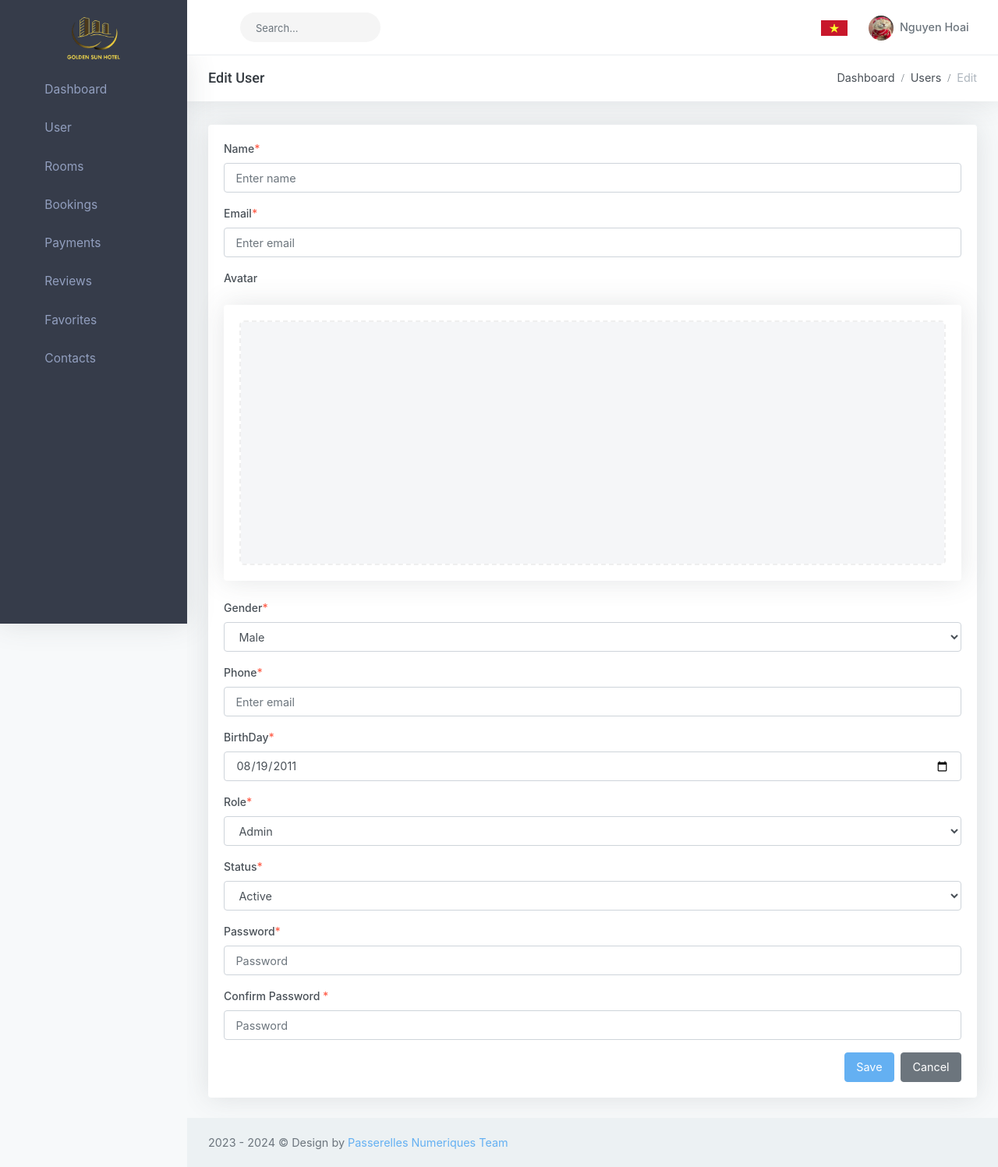
After one commit to nguyenhoai0302/hotel_management, a PHP site: template views/admin/users/update.view.php in a window 1280 px wide. The commit adds this page. Shown: the whole page at 78% size. Run offline with PHP 8.4, Linux system fonts and the light colour scheme; the template is opened without the code that fills it, so the values that code supplies are empty; some web fonts are replaced.

Commit message:
update code dashboard, users

```diff
--- /dev/null
+++ b/views/admin/users/update.view.php
@@ -0,0 +1,129 @@
+<?php
+require 'views/admin/partials/header.view.php'
+?>
+<body class="left-side-menu-dark topbar-light">
+<div id="wrapper">
+    <?php
+    require 'views/admin/partials/topbar.view.php'
+    ?>
+    <?php
+    include 'views/admin/partials/sidebar.view.php';
+    ?>
+    <div class="content-page">
+        <div class="content">
+            <div class="container-fluid">
+                <div class="row">
+                    <div class="col-12">
+                        <div class="page-title-box">
+                            <div class="page-title-right">
+                                <ol class="breadcrumb m-0">
+                                    <li class="breadcrumb-item"><a href="admin.php">Dashboard</a></li>
+                                    <li class="breadcrumb-item"><a href="admin.php?controller=users&action=list">Users</a></li>
+                                    <li class="breadcrumb-item active">Edit</li>
+                                </ol>
+                            </div>
+                            <h4 class="page-title">Edit User</h4>
+                        </div>
+                    </div>
+                </div>
+                <div class="row">
+                    <div class="col-12">
+                        <div class="card-box">
+
+                            <div class="row">
+                                <div class="col-lg-12">
+                                    <div>
+                                        <form method="POST" action="#" class="parsley-examples" data-parsley-validate=""
+                                              novalidate="" enctype="multipart/form-data">
+                                            <div class="form-group">
+                                                <label for="name">Name<span class="text-danger">*</span></label>
+                                                <input type="text" name="name" parsley-trigger="change" required=""
+                                                       placeholder="Enter name" class="form-control" id="name">
+                                            </div>
+                                            <div class="form-group">
+                                                <label for="email">Email<span class="text-danger">*</span></label>
+                                                <input type="email" name="email" parsley-trigger="change" required=""
+                                                       placeholder="Enter email" class="form-control" id="email">
+                                            </div>
+                                            <div class="form-group">
+                                                <label for="emailAddress">Avatar</label>
+                                            </div>
+                                            <div class="row">
+                                                <div class="col-sm-12">
+                                                    <div class="card-box">
+                                                        <input type="file" class="dropify" data-height="300" name="avatar" data-default-file="assets/uploads/users/<?php echo $oldUser['avatar'] ?>"  />
+                                                    </div>
+                                                </div>
+                                            </div>
+                                            <div class="form-group">
+                                                <label for="gender">Gender<span class="text-danger">*</span></label>
+                                                <select class="form-control" id="gender" name="gender">
+                                                    <option value="1">Male</option>
+                                                    <option value="2">Female</option>
+                                                </select>
+                                            </div>
+                                            <div class="form-group">
+                                                <label for="phone">Phone<span class="text-danger">*</span></label>
+                                                <input type="text" name="phone" parsley-trigger="change" required=""
+                                                       placeholder="Enter email" class="form-control" id="phone">
+                                            </div>
+                                            <div class="form-group">
+                                                <label for="example-date-input">BirthDay<span class="text-danger">*</span></label>
+                                                <input class="form-control" type="date" value="2011-08-19" id="example-date-input" name="birthday">
+                                            </div>
+                                            <div class="form-group">
+                                                <label for="role">Role<span class="text-danger">*</span></label>
+                                                <select class="form-control" id="role" name="role">
+                                                    <option value="1">Admin</option>
+                                                    <option value="2">Member</option>
+                                                </select>
+                                            </div>
+                                            <div class="form-group">
+                                                <label for="exampleSelect1">Status<span class="text-danger">*</span></label>
+                                                <select class="form-control" id="status" name="status">
+                                                    <option value="1">Active</option>
+                                                    <option value="2">Disable</option>
+                                                </select>
+                                            </div>
+                                            <div class="form-group">
+                                                <label for="pass1">Password<span class="text-danger">*</span></label>
+                                                <input id="pass1" type="password" placeholder="Password" required="" class="form-control" name ="password">
+                                            </div>
+                                            <div class="form-group">
+                                                <label for="passWord2">Confirm Password <span class="text-danger">*</span></label>
+                                                <input data-parsley-equalto="#pass1" type="password" required="" placeholder="Password" class="form-control" id="passWord2" name="passwordAgain">
+                                            </div>
+
+                                            <div class="form-group text-right mb-0">
+                                                <button class="btn btn-primary waves-effect waves-light mr-1" type="submit" name="create">
+                                                    Save
+                                                </button>
+                                                <button type="reset" class="btn btn-secondary waves-effect">
+                                                    Cancel
+                                                </button>
+                                            </div>
+
+                                        </form>
+                                    </div>
+                                </div>
+                            </div>
+                        </div>
+                    </div>
+                </div>
+            </div>
+        </div>
+        <?php include 'views/admin/partials/footer.view.php'; ?>
+
+    </div>
+</div>
+<!-- Vendor js -->
+<script src="assets/admin/js/vendor.min.js"></script>
+<!-- App js -->
+<script src="assets/admin/js/app.min.js"></script>
+
+<!-- Plugins js -->
+<script src="assets/admin/libs/dropify/dropify.min.js"></script>
+<!-- Init js-->
+<script src="assets/admin/js/pages/form-fileuploads.init.js"></script>
+</body>
+</html>
```
Also changed, not shown: models/BookingModel.php (+7 -0 lines), models/ReviewModel.php (+14 -18 lines), models/RoomModel.php (+7 -0 lines), models/UserModel.php (+8 -1 lines), models/admin/room.model.php (deleted, +0 -7 lines), views/admin/index.view.php (+9 -18 lines), views/admin/reviews/list.view.php (+16 -15 lines).
